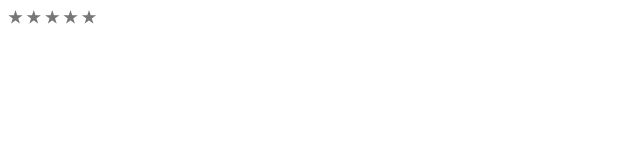
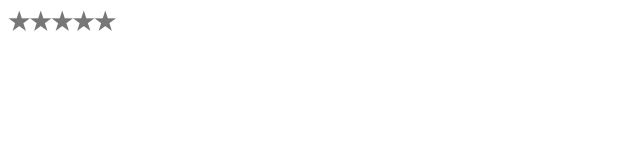
Before and after one commit to nodegin/jquery-simple-rate, a plain HTML site: page index.html in a window 1280 px wide. Shown: the full height of the page, 0-640 px from the left. Drawn offline with nearby package versions, Linux system fonts and the light colour scheme.

Commit message:
6 lines reduced

```diff
--- a/index.html
+++ b/index.html
@@ -1,16 +1,10 @@
-<div id="rating">
-  <b>&#x2605;</b>
-  <b>&#x2605;</b>
-  <b>&#x2605;</b>
-  <b>&#x2605;</b>
-  <b>&#x2605;</b>
-</div>
-
 <script src="https://ajax.googleapis.com/ajax/libs/jquery/2.1.3/jquery.min.js"></script>
 
+<body></body>
+
 <script>
-  $('#rating > b').click(function (e, t, l) {
+  $('<h2/>').append('<b>&#x2605;</b>'.repeat(5)).find('*').click(function (e, l) {
     $(this).siblings().css('cursor', 'pointer').css('color', '#777');
-    !t && alert(l = $(this).prevAll().add(this).css('color', '#f00').length);
-  }).trigger('click', !0);
+    !l && alert(l = $(this).prevAll().add(this).css('color', '#f00').length);
+  }).trigger('click', !0).parent().appendTo('body');
 </script>
```
